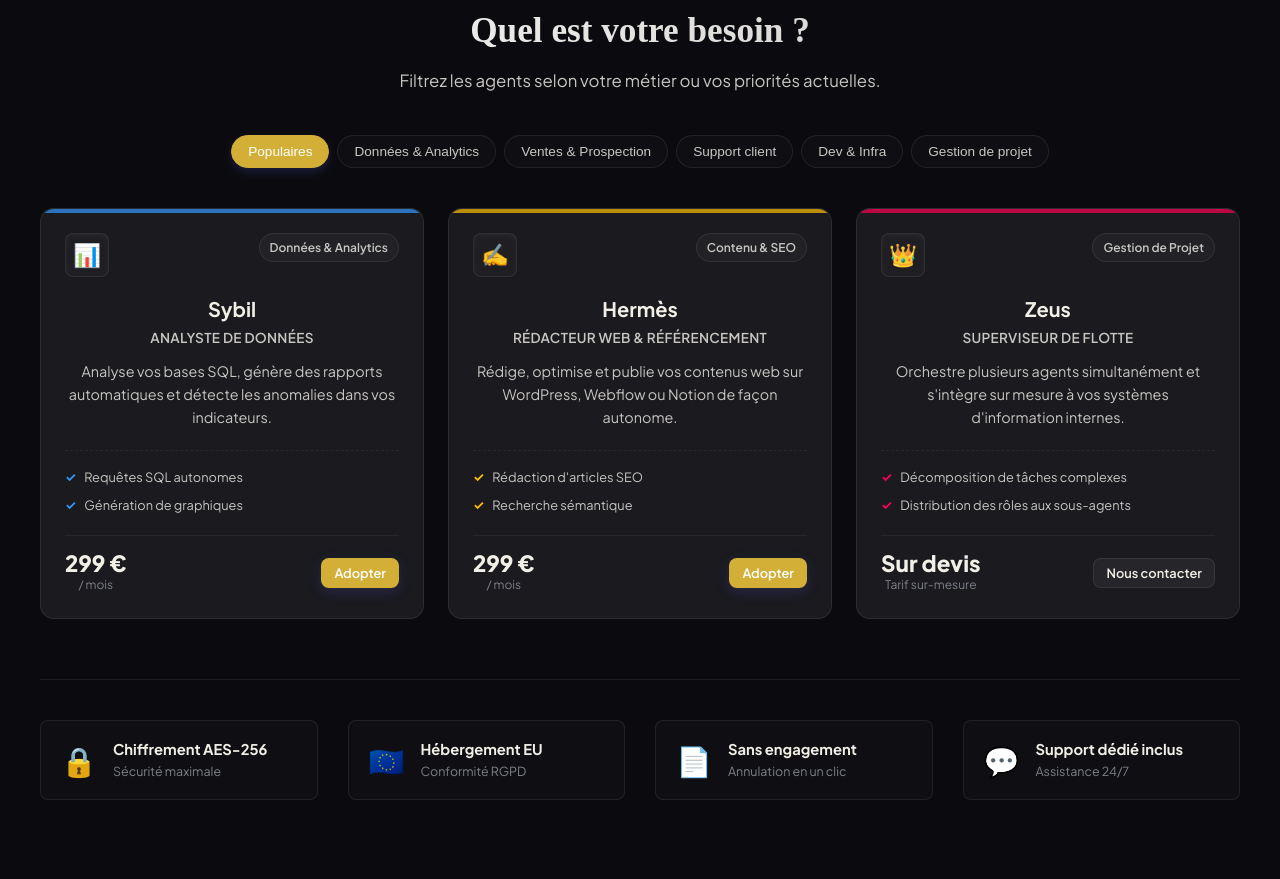
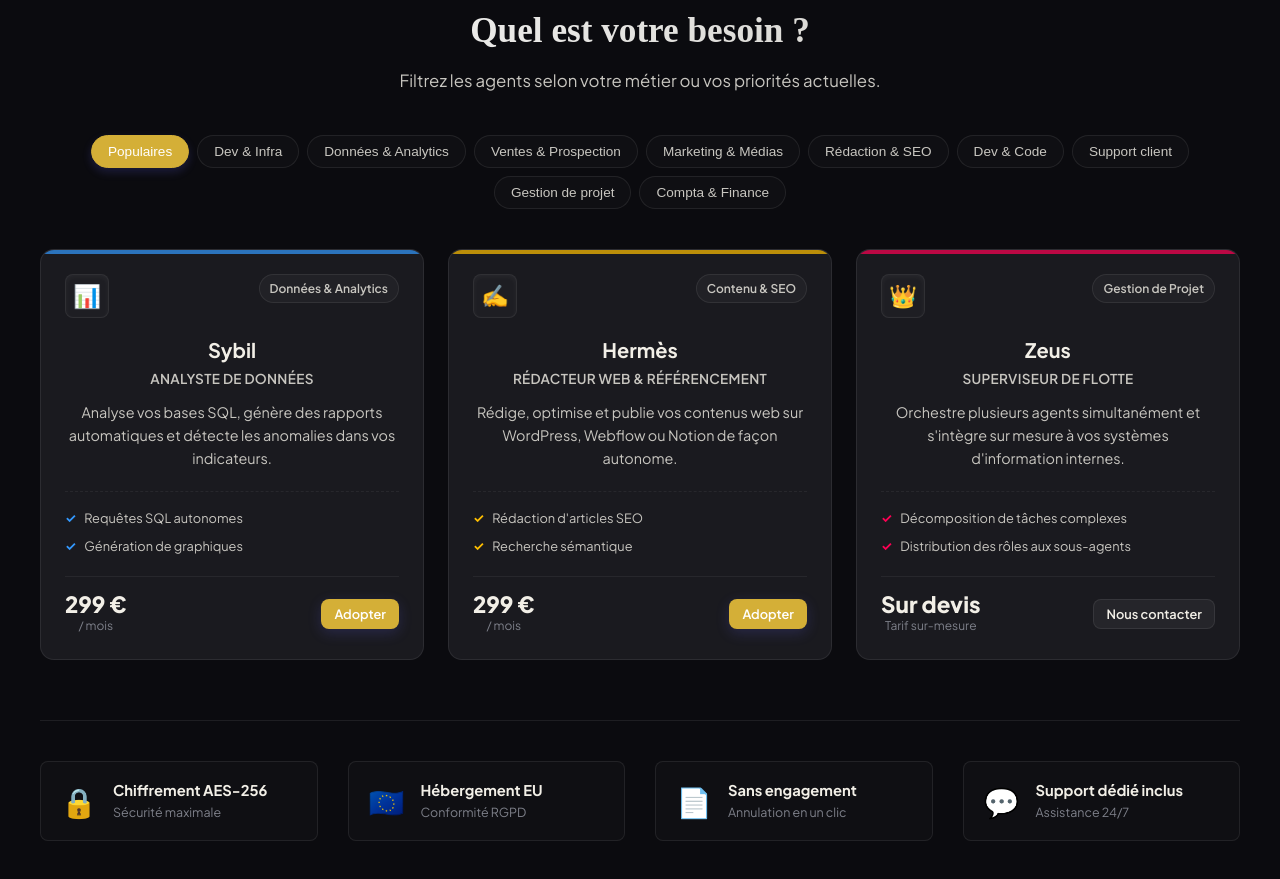
Before and after one commit to mamadousaliouk8-ai/Cesar-IA, a website built with Vite: page index.html in a window 1280 px wide. Shown: the part 1299-2178 px from the top of the page. Built offline with nearby package versions, Linux system fonts and the light colour scheme; some packages are replaced by stand-ins of ours; no server answers; the database is empty; a web font is replaced by a local one.

Commit message:
fix(catalog): add Contenu & SEO category filter tab to display all 15 agents

```diff
--- a/index.html
+++ b/index.html
@@ -107,11 +107,15 @@
             <!-- Homepage Category Filters -->
             <div class="filter-tabs" id="homepage-filters" style="justify-content: center; margin-bottom: 40px;">
               <button class="filter-tab active" data-category="all">Populaires</button>
+              <button class="filter-tab" data-category="Infrastructure">Dev & Infra</button>
               <button class="filter-tab" data-category="Données & Analytics">Données & Analytics</button>
               <button class="filter-tab" data-category="Ventes">Ventes & Prospection</button>
+              <button class="filter-tab" data-category="Marketing">Marketing & Médias</button>
+              <button class="filter-tab" data-category="Contenu & SEO">Rédaction & SEO</button>
+              <button class="filter-tab" data-category="Développement">Dev & Code</button>
               <button class="filter-tab" data-category="Relation Client">Support client</button>
-              <button class="filter-tab" data-category="Infrastructure">Dev & Infra</button>
               <button class="filter-tab" data-category="Gestion de Projet">Gestion de projet</button>
+              <button class="filter-tab" data-category="Finance & Admin">Compta & Finance</button>
             </div>
 
             <!-- 3 Main agents preview -->
@@ -283,6 +287,7 @@
             <button class="filter-tab" data-category="Données & Analytics">Données & Analytics</button>
             <button class="filter-tab" data-category="Ventes">Ventes & Prospection</button>
             <button class="filter-tab" data-category="Marketing">Marketing & Médias</button>
+            <button class="filter-tab" data-category="Contenu & SEO">Rédaction & SEO</button>
             <button class="filter-tab" data-category="Développement">Développement & Code</button>
             <button class="filter-tab" data-category="Relation Client">Relation Client</button>
             <button class="filter-tab" data-category="Gestion de Projet">Gestion de Projet</button>
```
